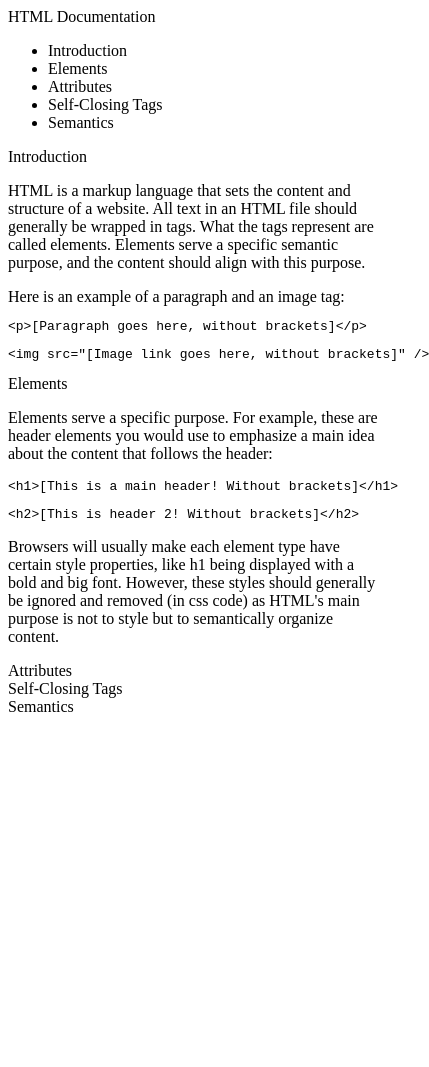
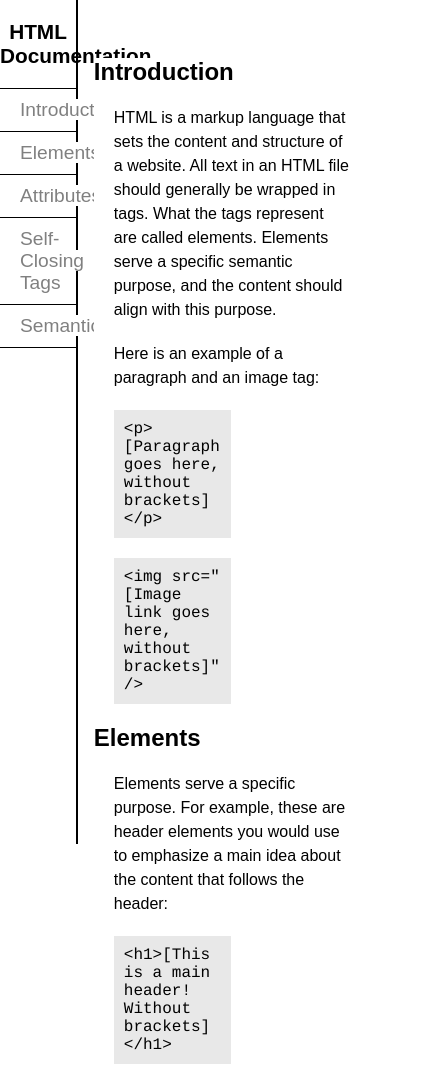
Before and after one commit to helloran8/Practice, a plain HTML site: page technical-documentation/technical-documentation.HTML in a window 390 px wide. Shown: the top 1067 px of the page, 429 px wide, since content can reach past the window. Before the commit the page ends 844 px from the top, so only its background shows below. Drawn offline with Linux system fonts and the light colour scheme.

Commit message:
finished technical documentation (layout and responsiveness)
honestly pretty broken

```diff
--- a/technical-documentation/styles.css
+++ b/technical-documentation/styles.css
@@ -0,0 +1,148 @@
+/* resets the margin and padding of every element, and makes width and height manual */
+* {
+  padding: 0;
+  box-sizing: border-box;
+
+  /* tester */
+  background-color: white;
+
+  font-family: sans-serif;
+
+
+}
+
+html, body {
+  min-width: 290px;
+
+}
+
+html {
+  margin-bottom: 400px;
+}
+
+#Elements > article > ul > li {
+  text-indent: 3vw;
+}
+
+#Elements > article > ul {
+  list-style: inside;
+}
+
+#main-doc {
+  /* set the size of the main page */
+  height: 100%;
+
+  position: absolute;
+
+
+  /* position it */
+  margin: 20px;
+  margin-left: 22vw;
+  margin-top: 50px;
+
+
+
+
+}
+
+a {
+  color: grey;
+}
+
+a:visited {
+  color: grey;
+}
+
+a:hover {
+  color: black;
+}
+
+a:active {
+  color: black;
+}
+
+.bottom-border {
+  border-bottom: 1px solid black;
+}
+
+#navbar > header {
+  width: 100%;
+  text-align: center;
+  margin-top: 20px;
+  font-size: 1.3em;
+}
+
+#navbar {
+  /* size the nav */
+  width: 20vw;
+  height: 100%;
+
+
+
+  /* position the nav: */
+  position: fixed;
+  top: 0;
+  left: 0;
+
+  margin-left: 0;
+  border-right: 2px solid black;
+
+}
+
+#navbar > ul {
+  margin-left: 0px;
+  list-style: none;
+  margin-top: 20px;
+
+
+
+
+}
+
+#navbar > ul > li {
+  display: block;
+  width: 100%;
+  font-size: 1.2em;
+  border-top: 1px solid black;
+  padding: 10px 20px;
+
+}
+
+header {
+  font-weight: bold;
+
+  font-size: 1.5em;
+}
+
+p, span {
+  margin: 20px;
+  line-height: 1.5;
+}
+
+
+a{
+  /* remove the default link formatting */
+  text-decoration: none;
+}
+
+
+code {
+  /* make it so that code lines are on their own lines */
+  display: block;
+
+  padding: 10px;
+  width: 30vw;
+
+  margin: 20px;
+  background-color: rgba(0,0,0,9%);
+
+  font-family: courier;
+
+}
+
+@media (prefers-reduced-motion: no-preference) {
+  * {
+  scroll-behavior: smooth;
+  }
+
+}
--- a/technical-documentation/technical-documentation.HTML
+++ b/technical-documentation/technical-documentation.HTML
@@ -9,72 +9,103 @@
   </head>
 
   <body>
-    <nav>
+    <nav id="navbar">
       <header>HTML Documentation</header>
 
       <ul>
-        <li>Introduction</li>
-        <li>Elements</li>
-        <li>Attributes</li>
-        <li>Self-Closing Tags</li>
-        <li>Semantics</li>
+        <li><a class="nav-link" href="#Introduction">Introduction</a></li>
+        <li><a class="nav-link" href="#Elements">Elements</a></li>
+        <li><a class="nav-link" href="#Attributes">Attributes</a></li>
+        <li><a class="nav-link" href="#Self-Closing_Tags">Self-Closing Tags</a></li>
+        <li class="bottom-border"><a class="nav-link" href="#Semantics">Semantics</a></li>
       </ul>
     </nav>
 
+    <!-- the main content -->
+    <main id="main-doc">
       <!-- section 1 -->
-    <section>
+      <section id="Introduction" class="main-section">
         <header>Introduction</header>
 
         <article>
           <p>HTML is a markup language that sets the content and structure of a website. All text in an HTML file should generally be wrapped in tags. What the tags represent are called elements. Elements serve a specific semantic purpose, and the content should align with this purpose.</p>
 
-        Here is an example of a paragraph and an image tag:
-        <code><xmp><p>[Paragraph goes here, without brackets]</p></xmp></code>
-        <code><xmp><img src="[Image link goes here, without brackets]" /></xmp></code>
+          <p>Here is an example of a paragraph and an image tag:</p>
+          <code>&ltp&gt[Paragraph goes here, without brackets]&lt/p&gt</code>
+          <code>&ltimg src="[Image link goes here, without brackets]" /></code>
 
 
         </article>
       </section>
 
       <!-- section 2 -->
-    <section>
+      <section id="Elements" class="main-section">
         <header>Elements</header>
 
         <article>
           <p>Elements serve a specific purpose. For example, these are header elements you would use to emphasize a main idea about the content that follows the header:</p>
-        <code><xmp><h1>[This is a main header! Without brackets]</h1></xmp></code>
-        <code><xmp><h2>[This is header 2! Without brackets]</h2></xmp></code>
+          <code>&lth1>[This is a main header! Without brackets]&lt/h1&gt</code>
+          <code>&lth2>[This is header 2! Without brackets]&lt/h2></code>
 
-        <p>Browsers will usually make each element type have certain style properties, like h1 being displayed with a bold and big font. However, these styles should generally be ignored and removed (in css code) as HTML's main purpose is not to style but to semantically organize content.</p>
+          <p>Here is a list of some other elements:</p>
+          <ul>
+            <li>&lta>[This is a link tag]&lt/a></li>
+            <li>&ltdiv>[This is a div tag, which is used for styling purposes]&lt/div></li>
+            <li>&lttitle>[The title of the webpage, which is nested inside of the head element. Not visible on the webpage itself.]&lt/title></li>
+            <li>&ltbody>[An important tag included on every webpage. The content inside is what is displayed on the webpage.]&lt/body></li>
+            <li>&ltsection>[A section tag that separates main parts of the webpage.&lt/section></li>
+          </ul>
+
+          <p>Browsers will usually give certain elements default style properties, like h1 being displayed with a bold and big font. However, these styles should generally be ignored and removed (in css code) as HTML's main purpose is not to style but to semantically organize content.</p>
         </article>
       </section>
 
       <!-- section 3 -->
-    <section>
+      <section id="Attributes" class="main-section">
         <header>Attributes</header>
 
         <article>
+          <p>Attributes are additions to elements that can change their behavior or function. They are applied within the first tag of an element and have a value in quotes. Sometimes, they are a necessity for the element, and other times they will simply add extra text to the element.</p>
 
+          <p>Below is a link tag. The link tags do nothing on their own, but the href attribute directs the text to that link once interacted with.</p>
+          <code>&lta href="https://google.com">&lt/a></code>
+
+          <p>You can add multiple attributes within one element, separated by spaces. "id", "src", and "alt" are all attributes added to the image element.</p>
+          <code>&ltimg id="cat-photos" src="cats.png" alt="Image of cats" /></code>
         </article>
       </section>
 
       <!-- section 4 -->
-    <section>
+      <section id="Self-Closing_Tags" class="main-section">
         <header>Self-Closing Tags</header>
 
         <article>
+          <p>Typically, elements will have a beginning tag and an ending tag. However, self-closing tags are those that do not have an ending tag. Some examples include the meta or img tag.</p>
 
+          <span>Most tags:</span>
+          <code>&lth1>[Text here]&lt/h1></code>
+          <code>&ltp&gt[This is a paragraph tag with an opening and closing p.]&lt/p&gt</code>
+
+          <span>Self-closing tags:</span>
+          <code>&ltmeta name="viewport" content="width=device-width, initial-scale=1.0" /></code>
+          <code>&ltimg src="cats.png" /></code>
         </article>
       </section>
 
       <!-- section 5 -->
-    <section>
+      <section id="Semantics" class="main-section">
         <header>Semantics</header>
 
         <article>
+          <p>When choosing an element for specific content, it is important to think about the importance of the content in relation to the element's role. As stated earlier, HTML code does not serve to style any content. Therefore, many different elements have the same innate properties but different semantic roles. Content should be assigned tags that best fit their purpose on the webpage.</p>
+
+          <p>A paragraph tag may be used for large blocks of text.</p>
+          <code>&ltp&gtThis is a large paragraph that will serve to be a large paragraph. Why this paragraph is large is because paragraph tags are for blocks of text. Although the paragraph tag can be applied for small bits of text, it would not fit the semantic purpose of a paragraph element. It is important to follow common semantic practices to keep code organized and readable for humans.&lt/p&gt</code>
 
         </article>
       </section>
+    </main>
+
 
   </body>
 </html>
--- /dev/null
+++ b/technical-documentation/test-styles.css
@@ -0,0 +1,145 @@
+html,
+body {
+  min-width: 290px;
+
+
+
+  /* color: #4d4e53;
+  background-color: lightcoral;
+  font-family: 'Open Sans', Arial, sans-serif;
+  line-height: 1.5; */
+}
+
+#navbar {
+  position: fixed;
+  min-width: 290px;
+  top: 0px;
+  left: 0px;
+  width: 300px;
+  height: 100%;
+
+  background-color: lightcoral;
+  /* border-right: solid; */
+  /* border-color: rgba(0, 22, 22, 0.4); */
+}
+
+header {
+  /* color: black; */
+
+  /* this margin seems to only affect the margin in the navbar, probably because of collapsing margins */
+  margin: 10px;
+  /* this text align seems to only affect the header in the navbar, because the header for the main body is later adjusted to the left */
+  text-align: center;
+  font-size: 1.8em;
+
+  /* font-weight: thin; */
+
+  background-color: yellow;
+}
+
+#main-doc header {
+
+  /* manually adjusts the header to the left */
+  text-align: left;
+  margin: 0px;
+}
+
+#navbar ul {
+  height: 88%;
+  padding: 0;
+  /* overflow-y: auto;
+  overflow-x: hidden; */
+}
+
+#navbar li {
+  /* color: #4d4e53; */
+  border-top: 1px solid;
+  /* list-style: none; */
+  /* position: relative; */
+  /* width: 100%; */
+}
+
+#navbar a {
+  display: block;
+  padding: 10px 30px;
+  /* color: #4d4e53; */
+  text-decoration: none;
+  /* cursor: pointer; */
+
+
+}
+
+
+
+#main-doc {
+  /* position: absolute; */
+  margin-left: 310px;
+  padding: 20px;
+  margin-bottom: 110px;
+}
+
+section article {
+  /* color: #4d4e53; */
+  margin: 15px;
+  font-size: 0.96em;
+}
+
+section li {
+  margin: 15px 0px 0px 20px;
+}
+
+code {
+  display: block;
+  text-align: left;
+  white-space: pre-line;
+  position: relative;
+  word-break: normal;
+  word-wrap: normal;
+  line-height: 2;
+  background-color: #f7f7f7;
+  padding: 15px;
+  margin: 10px;
+  border-radius: 5px;
+}
+
+@media only screen and (max-width: 815px) {
+  /* For mobile phones: */
+  #navbar ul {
+    border: 1px solid;
+    height: 207px;
+  }
+
+  #navbar {
+    background-color: coral;
+    position: absolute;
+    top: 0;
+    padding: 0;
+    margin: 0;
+    width: 100%;
+    max-height: 275px;
+    border: none;
+    z-index: 1;
+    border-bottom: 2px solid;
+  }
+
+  #main-doc {
+    position: relative;
+    margin-left: 0px;
+    margin-top: 270px;
+  }
+}
+
+@media only screen and (max-width: 400px) {
+  #main-doc {
+    margin-left: -10px;
+  }
+
+  code {
+    margin-left: -20px;
+    width: 100%;
+    padding: 15px;
+    padding-left: 10px;
+    padding-right: 45px;
+    min-width: 233px;
+  }
+}
```
Lines whose indentation alone changed are shown as unchanged.
